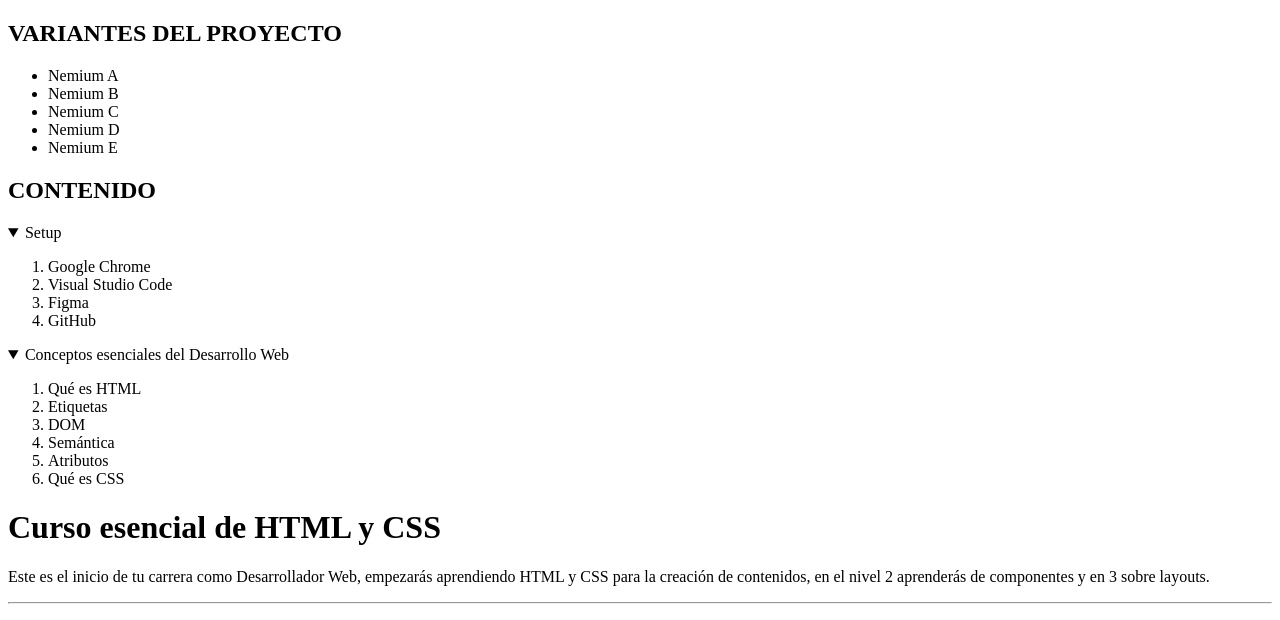
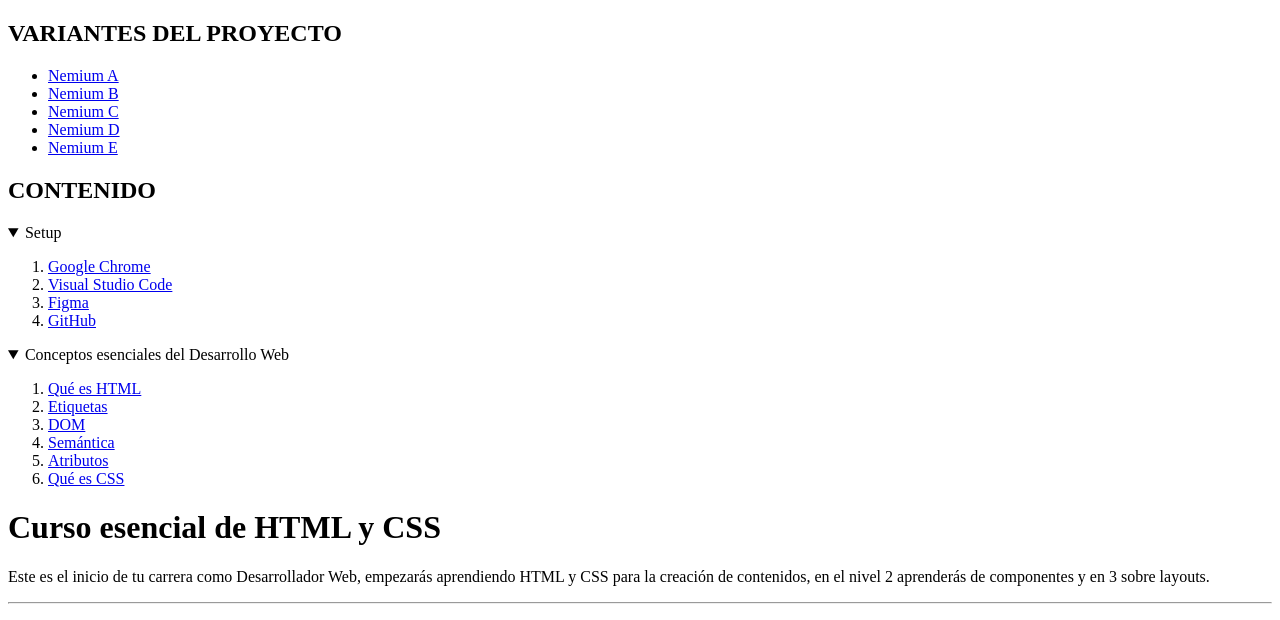
Before and after one commit to cags84/proyecto-nemium, a plain HTML site: page index.html in a window 1280 px wide. Shown: the top 620 px of the page. Drawn offline with Linux system fonts and the light colour scheme.

Commit message:
Fix - se corrige enlaces y se mejora estructura HTML

```diff
--- a/index.html
+++ b/index.html
@@ -45,33 +45,63 @@
     <nav class="nav">
         <h2>VARIANTES DEL PROYECTO</h2>
         <ul>
-            <li>Nemium A</li>
-            <li>Nemium B</li>
-            <li>Nemium C</li>
-            <li>Nemium D</li>
-            <li>Nemium E</li>
+            <li>
+                <a href="./index.html">Nemium A</a>
+            </li>
+            <li>
+                <a href="./nemium-b.html">Nemium B</a>
+            </li>
+            <li>
+                <a href="./nemium-c.html">Nemium C</a>
+            </li>
+            <li>
+                <a href="./nemium-d.html">Nemium D</a>
+            </li>
+            <li>
+                <a href="./nemium-e.html">Nemium E</a>
+            </li>
         </ul>
 
         <h2>CONTENIDO</h2>
         <details open>
             <summary>Setup</summary>
             <ol>
-                <li>Google Chrome</li>
-                <li>Visual Studio Code</li>
-                <li>Figma</li>
-                <li>GitHub</li>
+                <li>
+                    <a href="#google-chrome">Google Chrome</a>
+                </li>
+                <li>
+                    <a href="#visual-studio-code">Visual Studio Code</a>
+                </li>
+                <li>
+                    <a href="#figma">Figma</a>
+                </li>
+                <li>
+                    <a href="#github">GitHub</a>
+                </li>
             </ol>
         </details>
 
         <details open>
             <summary>Conceptos esenciales del Desarrollo Web</summary>
             <ol>
-                <li>Qué es HTML</li>
-                <li>Etiquetas</li>
-                <li>DOM</li>
-                <li>Semántica</li>
-                <li>Atributos</li>
-                <li>Qué es CSS</li>
+                <li>
+                    <a href="#que-es-html">Qué es HTML</a>
+                </li>
+                <li>
+                    <a href="#etiquetas">Etiquetas</a>
+                </li>
+                <li>
+                    <a href="#dom">DOM</a>
+                </li>
+                <li>
+                    <a href="#semantica">Semántica</a>
+                </li>
+                <li>
+                    <a href="#atributos">Atributos</a>
+                </li>
+                <li>
+                    <a href="#que-es-css">Qué es CSS</a>
+                </li>
             </ol>
         </details>
 
@@ -89,28 +119,28 @@
             <h2>Setup</h2>
 
             <!-- article -->
-            <article>
+            <article id="google-chrome">
                 <img src="imagen-demo.png" alt="Logo de Google Chrome">
                 <h3>Google Chrome</h3>
                 <p>Chrome va a ser <span>el navegador que utilizaremos en el curso</span> por su extenso soporte de nuevos estándares y herramientas de desarrollo avanzadas y de amigable uso.</p>
             </article> <!-- /article -->
 
             <!-- article -->
-            <article>
+            <article id="visual-studio-code">
                 <img src="imagen-demo.png" alt="Logo de Visual Studio Code">
                 <h3>Visual Studio Code</h3>
                 <p>Visual Studio Code es el <span>editor de texto más popular y potente del mercado actualmente</span>, su fácil uso y la capacidad de extenderlo por medio de plugins lo hace el complemento perfecto para cualquier programador sin importar el lenguaje en el que se desemvuelva.</p>
             </article> <!-- /article -->
 
             <!-- article -->
-            <article>
+            <article id="figma">
                 <img src="imagen-demo.png" alt="Logo de Figma">
                 <h3>Figma</h3>
                 <p>Figma es una la herramienta más popular en la actualidad para entregar diseños a los desarrolladores para su implementación por su <span>fácil uso</span> porque puede ser usado directamente desde el navegador.</p>
             </article> <!-- /article -->
 
             <!-- article -->
-            <article>
+            <article id="github">
                 <img src="imagen-demo.png" alt="Logo de GitHub">
                 <h3>GitHub</h3>
                 <p>Así como en Facebook te encuentran tus amigos, en Github <span>te encuentran otras programadoras y programadores</span> de todo el mundo, en vez de subir fotos de tus viajes aquí subes tu código y puedes elegir hacerlo “open source” o guardarlo de manera privada, Github será esencial para almacenar tu futuro portafolio.</p>
@@ -129,7 +159,7 @@
             <h2>Conceptos esenciales del Desarrollo Web</h2>
 
             <!-- article -->
-            <article>
+            <article id="que-es-html">
                 <h3>Qué es HTML</h3>
                 <p>Hyper Text Markup Language o Lenguaje de marcas Hipertexto. Es el componente más básico de la web. Define el significado y la estructura del contenido.</p>
                 <pre>
@@ -148,33 +178,33 @@
             </article> <!-- /article -->
 
             <!-- article -->
-            <article>
+            <article id="etiquetas">
                 <h3>Etiquetas</h3>
                 <p>Las etiquetas HTML van a ayudarnos a brindar una estructura y semántica al contenido de nuestro website y cada una tiene características y usos diferentes aunque visualmente den un resultado similar.</p>
                 <p>Muchas etiquetas son fácil de diferencias como los headings o las imágenes y otras diferentes como header, footer, section o div, aquí es donde la semántica será la respuesta y si sabemos un poco de inglés también podremos darnos una pequeña idea de su uso pero en este curso vamos a usar las más importantes y que serán parte de tu día a día como Software Developer.</p>
             </article> <!-- /article -->
 
             <!-- article -->
-            <article>
+            <article id="dom">
                 <h3>DOM</h3>
                 <p>El Document Object Model es una estructura de árbol que representará todos nuestros proyectos web como si un árbol genealógico fuera: padres, hijos, hermanos con niveles infinitos. cuando entendemos esta anidación podemos identificar dependencias, herencias en css y que tan complejo es nuestro proyecto.</p>
                 <img src="imagen-demo.png" alt="Imagen del DOM">
             </article> <!-- /article -->
 
             <!-- article -->
-            <article>
+            <article id="semantica">
                 <h3>Semántica</h3>
                 <p>La semántica le brinda sentido a cada elemento existen en un sitio web, algunos elementos será meramente decorativos y no deben significar nada pero otros serán títulos y deberán estar en diferente jerarquías o alguna secciones serán más relevantes que otras, esto ayudará a los motores de búsqueda como Google o Duck Duck Go a diferenciar tu contenido, categorizar y será la herramientas más valiosa para estar en los primeros resultados de búsqueda SEO. También ayudará a la accesibilidad de tu sitio web, para que personas con habilidades diferentes puedan entender cada contenido.</p>
             </article> <!-- /article -->
 
             <!-- article -->
-            <article>
+            <article id="atributos">
                 <h3>Atributos</h3>
                 <p>Los atributos le dan características extra a las etiquetas para complementar información y son pre programadas por el navegador, algunos atributos funcionan en todas las etiquetas de la misma forma como ‘class’ pero otros atributos funcionan en solo alguna etiquetas como src</p>
             </article> <!-- /article -->
 
             <!-- article -->
-            <article>
+            <article id="que-es-css">
                 <h3>CSS</h3>
                 <p>Hojas de Estilo en Cascada (del inglés Cascading Style Sheets) o CSS es el lenguaje de estilos utilizado para describir la presentación de documentos HTML</p>
                 <img src="imagen-demo.png" alt="Imagen de CSS">
@@ -220,30 +250,31 @@
                 </ul>
             </article> <!-- /article -->
 
-            <!-- article -->
-            <article>
-                <h3>Los videos más vistos</h3>
-                <!-- //TODO Falta implentar un slider de videos de youtube. -->
-            </article> <!-- article -->
-
-            <!-- article -->
-            <article>
-                <p>Si tienes alguna pregunta escríbeme a <span>me@leonidasesteban.com</span></p>
-                <form action="#" method="POST">
-                    <h3>Suscribete a nuestro newsletter</h3>
-                    <input type="text" name="nombre" placeholder="Nombre">
-                    <input type="email" name="email" placeholder="Correo electrónico">
-                    <input type="submit" value="Suscribirme">
-                </form>
-            </article> <!-- /article -->
-
         </section> <!-- /section -->
 
     </main> <!-- /main -->
 
+    <!-- section -->
+    <section>
+        <h2>Los videos más vistos</h2>
+        <!-- //TODO Falta implentar un slider de videos de youtube. -->
+    </section> <!-- section -->
+
+    <p>Si tienes alguna pregunta escríbeme a <span>me@carlosguzman.io</span></p>
+
+    <!-- section -->
+    <section>
+        <h2>Suscribete a nuestro newsletter</h2>
+        <form action="#" method="POST">
+            <input type="text" name="nombre" placeholder="Nombre">
+            <input type="email" name="email" placeholder="Correo electrónico">
+            <input type="submit" value="Suscribirme">
+        </form>
+    </section> <!-- /section -->
+
     <!-- footer -->
     <footer class="footer">
-        <p>&copy; Leonidas Esteban 2021</p>
+        <p>&copy; Carlos Guzmán 2021</p>
         <p></p>
     </footer> <!-- /footer -->
 
```
